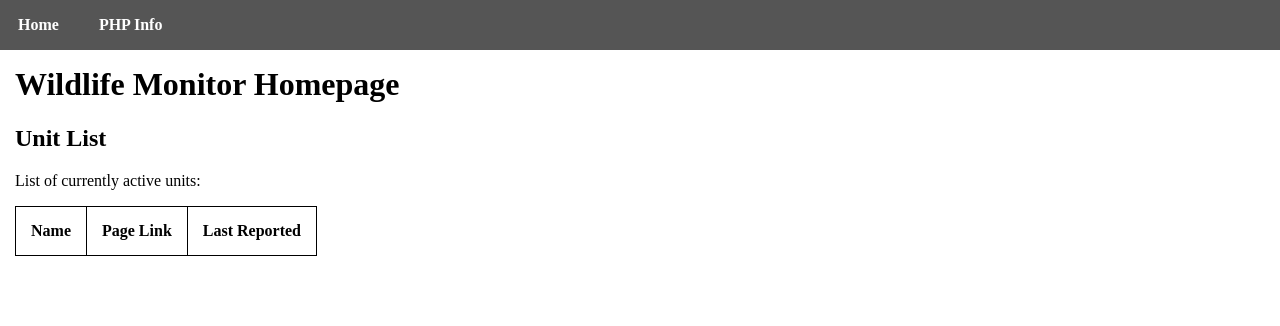
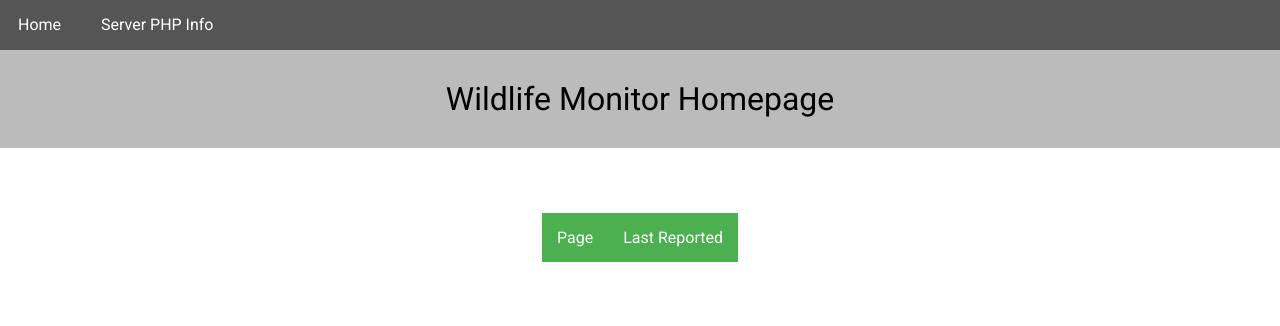
Before and after one commit to ver09934/wildlife-monitor, a PHP site: page / in a window 1280 px wide. Shown: the top 326 px of the page. Run offline with PHP 8.4, Linux system fonts and the light colour scheme; lists and menus that the app fills with data are empty.

Commit message:
Start work on improving frontend appearance

```diff
--- a/frontend/index.php
+++ b/frontend/index.php
@@ -18,6 +18,7 @@
   <head>
     <title>Wildlife Monitor</title>
     <link rel="stylesheet" type="text/css" href="main.css">
+    <link rel="icon" href="/favicon.png">
   </head>
   <body>
     <?php
@@ -25,15 +26,13 @@
     ?>
     <div id="main">
 
-      <h1>Wildlife Monitor Homepage</h1>
-      <h2>Unit List</h2>
+      <h1 class="title">Wildlife Monitor Homepage</h1>
 
-      <p>List of currently active units:</p>
+      <div id="homepage">
 
-      <table>
+        <table id="unit-table">
           <tr>
-          <th>Name</th>
-          <th>Page Link</th>
+            <th>Page</th>
             <th>Last Reported</th>
           </tr>
 
@@ -52,13 +51,13 @@
                 if (file_exists($unitDirPath . '/' . $infoFileName)) {
                   $xml = simplexml_load_file($unitDirPath . '/' . $infoFileName);
                   $prettyName = $xml->$prettyNameField;
-                echo '<td>' . $prettyName . '</td>';
+                  echo '<td><a href="unit.php?pidata=' . $unitDirName . '">' . $prettyName . '</a></td>';
                 }
                 else {
-                echo '<td>' . $unitDirName . '</td>';
+                  echo '<td><a href="unit.php?pidata=' . $unitDirName . '">' . $unitDirName . '</a></td>';
                 }
 
-              echo '<td><a href="unit.php?pidata=' . $unitDirName . '">unit.php?pidata=' . $unitDirName . '</a></td>';
+                // echo '<td><a href="unit.php?pidata=' . $unitDirName . '">unit.php?pidata=' . $unitDirName . '</a></td>';
 
                 $logDirpath = $unitDirPath . '/' . $logDir;
 
@@ -83,5 +82,6 @@
         </table>
 
       </div>
+    </div>
   </body>
 </html>
--- a/frontend/main.css
+++ b/frontend/main.css
@@ -1,3 +1,5 @@
+@import url("https://fonts.googleapis.com/css?family=Roboto:300,400,500");
+
 /* --- Debugging --- */
 
 /*
@@ -12,11 +14,40 @@ html, body {
   position: relative;
   margin: 0px;
   padding: 0px;
+  font-family: "Roboto", sans-serif;
+  font-weight: 300;
+  /*background-color: #e1e7f2;*/
+  /*background-color: #f2f6ff;*/
 }
 
 #main {
-  margin-top: 30px;
+  margin: 0px;
+  margin-top: 50px;
+  padding: 0px;
+}
+
+#homepage {
+  text-align: center;
+  margin: 0px;
   padding: 15px;
+}
+
+#unit-page {
+  margin: 0px;
+  padding: 15px;
+}
+
+.title {
+  font-weight: 400;
+  width: 100%;
+  background-color: #bbb;
+  padding: 30px 0px;
+  text-align: center;
+  margin: 0px;
+}
+
+.subtitle {
+  font-weight: 300;
 }
 
 /* --- Navbar --- */
@@ -44,22 +75,54 @@ nav a {
   color: #ffffff;
   text-decoration: none;
   padding: 8px 18px;
-  font-weight: bolder;
+  font-weight: 400;
 }
 
 nav a:hover {
   color: #8e8e8e;
 }
 
-/* --- Content --- */
+/* --- Unit List --- */
 
-table, th, td {
-    border: 1px solid black;
-    border-collapse: collapse;
+#unit-table, #unit-table th, #unit-table td {
+  border-collapse: collapse;
+  text-align: left;
+  padding: 15px;
+  /* border: 3px solid #aaa; */
 }
 
-th, td {
-    padding: 15px;
+#unit-table {
+  margin: 50px auto;
+}
+
+#unit-table th {
+  font-weight: 400;
+  background-color: #4CAF50;
+  color: #fff;
+}
+
+#unit-table td {
+  background-color: #ddd;
+}
+
+/* --- Data Table --- */
+
+#data-table, #data-table th, #data-table td {
+  border-collapse: collapse;
+  text-align: left;
+  padding: 0px 5px;
+  border: 1px solid #ddd;
+}
+
+#data-table th {
+  font-weight: 400;
+  background-color: #4CAF50;
+  color: #ffffff;
+  padding: 5px;
+}
+
+#data-table tr:nth-child(odd) {
+  background-color: #f2f2f2;
 }
 
 /* --- Graphs --- */
--- a/frontend/menu.php
+++ b/frontend/menu.php
@@ -2,6 +2,6 @@
     <nav>
       <ul>
         <li><a href="/">Home</a></li>
-        <li><a href="/phpinfo.php">PHP Info</a></li>
+        <li><a href="/phpinfo.php">Server PHP Info</a></li>
       </ul>
     </nav>
```
Also changed, not shown: frontend/unit.php (+9 -7 lines), frontend/favicon.png (added). Lines whose indentation alone changed are shown as unchanged.
